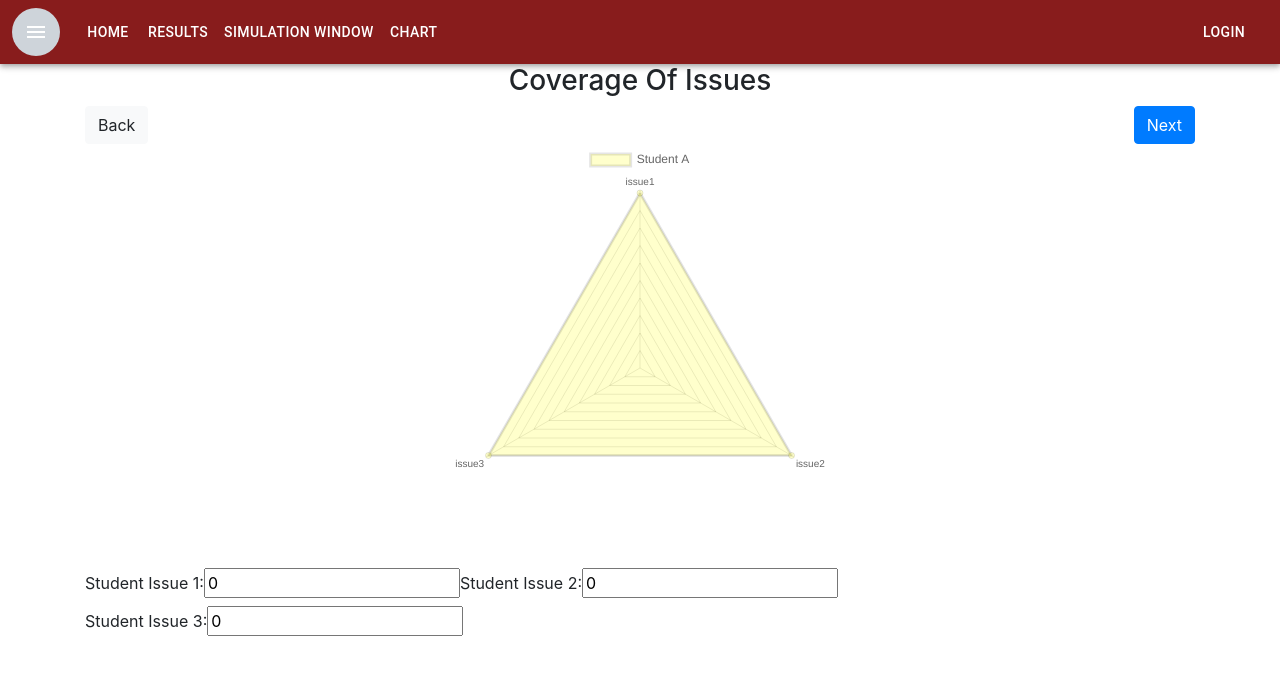
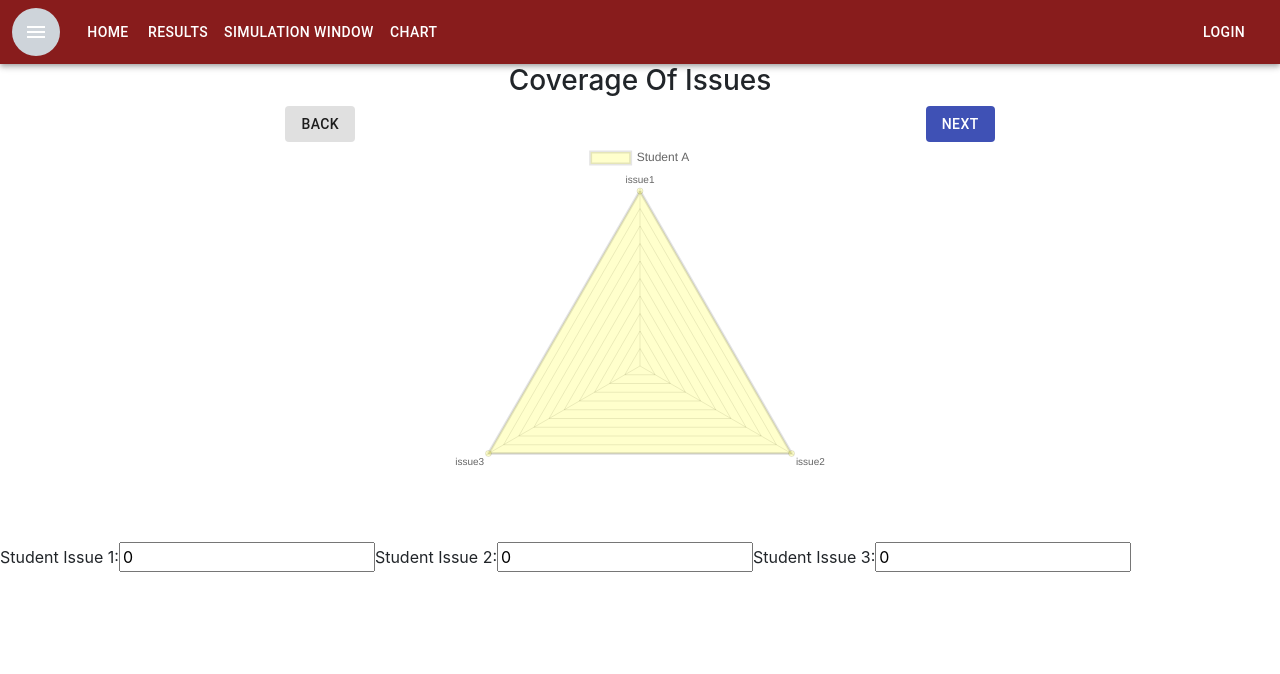
Before and after one commit to david-fisher/320-F20-Track-II, a React (Create React App) app in the folder frontend/: page /chartTest in a window 1280 px wide. Shown: the top 674 px of the page. Built offline with nearby package versions, Linux system fonts and the light colour scheme.

Commit message:
Address some comments for chart.js, chartTest.js, results.js
Also make next/back buttons look nicer

```diff
--- a/frontend/src/pages/chart/chart.js
+++ b/frontend/src/pages/chart/chart.js
@@ -2,20 +2,18 @@ import React, { useEffect, useRef, useState } from 'react';
 import Chart from 'chart.js';
 
 
-function Radar(props) {
-    let coverage = props.coverage;
+function Radar({coverage, summary}) {
     const chartContainer = useRef(null);
     const [chartInstance, setChartInstance] = useState(null);
     // state for input
 
-    const chartConfig = onChartChange(props.summary)
+    const chartConfig = onChartChange(summary)
     useEffect(() => {
         if (chartContainer && chartContainer.current) {
             const newChartInstance = new Chart(chartContainer.current, chartConfig);
             setChartInstance(newChartInstance);
         }
     }, [chartContainer]);
-
 
     return (
         <canvas
@@ -37,7 +35,6 @@ function Radar(props) {
     }
 
     function onChartChange(input) {
-
         return {
             type: 'radar',
             data: {
@@ -49,7 +46,6 @@ function Radar(props) {
                     data: Object.values(coverage)
                 }]
             },
-
             options: {
                 scale: {
                     ticks: {
@@ -63,5 +59,4 @@ function Radar(props) {
     }
 }
 
-
 export default Radar;
--- a/frontend/src/pages/chartTest.js
+++ b/frontend/src/pages/chartTest.js
@@ -1,9 +1,5 @@
 import React, { useState } from 'react';
-import Button from 'react-bootstrap/Button';
-import 'bootstrap/dist/css/bootstrap.min.css';
-import Container from 'react-bootstrap/Container';
-import Row from 'react-bootstrap/Row';
-import Col from 'react-bootstrap/Col';
+import {Button, Grid} from '@material-ui/core';
 import Radar from './chart/chart';
 
 
@@ -70,25 +66,21 @@ function RadarTest(props) {
 
     return (
         <div>
-            <Container>
-                <Row className="justify-content-center">
+            <Grid container>
+                <Grid container direction="row" justify="center">
                     <h3 >Coverage Of Issues</h3>
-                </Row>
-                <Row>
-                    <Col>
-                        <Button variant="light" onClick={(e) => {
-                            e.preventDefault();
-                            setInput(input + 1);
+                </Grid>
+                <Grid container direction="row" justify="space-around">
+                    <Button variant="contained" disableElevation onClick={(e) => {
+                        e.preventDefault();
+                        setInput(input + 1);
 
-                        }}>Back</Button>
-                    </Col>
-                    <Col>
-                        <div className="text-right"><Button variant="primary">Next</Button></div>
-                    </Col>
-                </Row>
-                <Row className="justify-content-center">
+                    }}>Back</Button>
+                    <Button variant="contained" color="primary" disableElevation>Next</Button>
+                </Grid>
+                <Grid container direction="row" justify="center">
                     <Radar key={testInput1 + testInput2 + testInput3 + ''} coverage={Coverage} summary={Summary_Value} />
-                </Row>
+                </Grid>
                 <br />
                 {/* { <form> */}
                 <label>
@@ -106,7 +98,7 @@ function RadarTest(props) {
 
                 {/* </form> } */}
 
-            </Container>
+            </Grid>
         </div>
     );
 }
--- a/frontend/src/pages/feedback.js
+++ b/frontend/src/pages/feedback.js
@@ -42,10 +42,10 @@ function Feedback({pages, setPages, activePage, setActivePage}) {
       </Grid>
       <Grid container direction="row" justify="space-between">
         <Grid item style={{ marginRight: "2rem", marginRight: "0rem", marginTop: "-3rem" }}>
-        <Button onClick={goToResults}>Back</Button>
+        <Button variant="contained" disableElevation onClick={goToResults}>Back</Button>
         </Grid>
         <Grid item style={{ marginRight: "2rem", marginRight: "0rem", marginTop: "-3rem" }}>
-          <Button onClick={goToResponse}>Next</Button>
+          <Button variant="contained" disableElevation color="primary" onClick={goToResponse}>Next</Button>
         </Grid>
       </Grid>
       <Grid container spacing={2}>
--- a/frontend/src/pages/gatheredInformation.js
+++ b/frontend/src/pages/gatheredInformation.js
@@ -41,10 +41,10 @@ function GatheredInformation({pages, setPages, activePage, setActivePage}) {
       </Grid>
       <Grid container direction="row" justify="space-between">
         <Grid item style={{ marginRight: "2rem", marginRight: "0rem", marginTop: "-3rem" }}>
-          <Button onClick={goToResponseOne}>Back</Button>
+          <Button variant="contained" disableElevation onClick={goToResponseOne}>Back</Button>
         </Grid>
         <Grid item style={{ marginRight: "2rem", marginRight: "0rem", marginTop: "-3rem" }}>
-          <Button onClick={goToStakeholders} >Next</Button>
+          <Button variant="contained" disableElevation color="primary" onClick={goToStakeholders} >Next</Button>
         </Grid>
       </Grid>
       <Grid container spacing={2}>
--- a/frontend/src/pages/introduction.js
+++ b/frontend/src/pages/introduction.js
@@ -34,7 +34,7 @@ function Introduction({ pages, setPages, activePage, setActivePage }) {
          {/*  <Button>Back</Button>*/}
         </Grid>
         <Grid item style={{ marginRight: "2rem", marginRight: "0rem", marginTop: "-3rem" }}>
-          <Button onClick={goToPrjectAssignment}>Next</Button>
+          <Button variant="contained" disableElevation color="primary" onClick={goToPrjectAssignment}>Next</Button>
         </Grid>
       </Grid>
       <Grid container spacing={2}>
--- a/frontend/src/pages/projectAssignment.js
+++ b/frontend/src/pages/projectAssignment.js
@@ -48,10 +48,10 @@ function projectAssignment({pages, setPages, activePage, setActivePage}) {
       </Grid>
       <Grid container direction="row" justify="space-between">
         <Grid item style={{ marginRight: "2rem", marginRight: "0rem", marginTop: "-3rem" }}>
-          <Button  onClick={goToIntroduction}>Back</Button>
+          <Button variant="contained" disableElevation onClick={goToIntroduction}>Back</Button>
         </Grid>
         <Grid item style={{ marginRight: "2rem", marginRight: "0rem", marginTop: "-3rem" }}>
-          <Button  onClick={goToResponseOne} >Next</Button>
+          <Button variant="contained" disableElevation color="primary" onClick={goToResponseOne} >Next</Button>
         </Grid>
       </Grid>
       <Grid container spacing={2}>
--- a/frontend/src/pages/response.js
+++ b/frontend/src/pages/response.js
@@ -32,7 +32,7 @@ function Response({pages, setPages, activePage, setActivePage}) {
       </Grid>
       <Grid container direction="row" justify="space-between">
         <Grid item style={{ marginRight: "2rem", marginRight: "0rem", marginTop: "-3rem" }}>
-          <Button onClick={goToFeedBack}>Back</Button>
+          <Button variant="contained" disableElevation onClick={goToFeedBack}>Back</Button>
         </Grid>
         <Grid item style={{ marginRight: "2rem", marginRight: "0rem", marginTop: "-3rem" }}>
           {/*<Button variant="outlined">Next</Button>*/}
--- a/frontend/src/pages/responseOne.js
+++ b/frontend/src/pages/responseOne.js
@@ -42,10 +42,10 @@ function responseOne({pages, setPages, activePage, setActivePage}) {
       </Grid>
       <Grid container direction="row" justify="space-between">
         <Grid item style={{ marginRight: "2rem", marginRight: "0rem", marginTop: "-3rem" }}>
-        <Button  onClick={goToProjectAssignment}>Back</Button>
+        <Button variant="contained" disableElevation onClick={goToProjectAssignment}>Back</Button>
         </Grid>
         <Grid item style={{ marginRight: "2rem", marginRight: "0rem",  marginTop: "-3rem" }}>
-          <Button  onClick={goToGatheredInformation}>Next</Button>
+          <Button variant="contained" disableElevation color="primary" onClick={goToGatheredInformation}>Next</Button>
         </Grid>
       </Grid>
       <Grid container spacing={2}>
--- a/frontend/src/pages/results.js
+++ b/frontend/src/pages/results.js
@@ -1,5 +1,4 @@
 import React from "react";
-import "bootstrap/dist/css/bootstrap.min.css";
 import Radar from "./chart/chart";
 import { withStyles, Typography, Box, Grid, Button } from "@material-ui/core";
 
@@ -43,10 +42,10 @@ function Results({pages, setPages, activePage, setActivePage}) {
       </Grid>
       <Grid container direction="row" justify="space-between">
         <Grid item style={{ marginRight: "2rem", marginRight: "0rem", marginTop: "-3rem" }}>
-          <Button onClick={goToStakeholders}>Back</Button>
+          <Button variant="contained" disableElevation onClick={goToStakeholders}>Back</Button>
         </Grid>
         <Grid item style={{ marginRight: "2rem", marginRight: "0rem", marginTop: "-3rem" }}>
-          <Button onClick={goToFeedback}>Next</Button>
+          <Button variant="contained" disableElevation color="primary" onClick={goToFeedback}>Next</Button>
         </Grid>
       </Grid>
       <Grid container spacing={2}>
--- a/frontend/src/pages/stakeholders.js
+++ b/frontend/src/pages/stakeholders.js
@@ -40,10 +40,10 @@ function Stakeholders({pages, setPages, activePage, setActivePage}) {
       </Grid>
       <Grid container direction="row" justify="space-between">
         <Grid item style={{ marginRight: "2rem", marginRight: "0rem", marginTop: "-3rem" }}>
-            <Button onClick={goToGatheredInformation}>Back</Button>
+            <Button variant="contained" disableElevation onClick={goToGatheredInformation}>Back</Button>
         </Grid>
         <Grid item style={{ marginRight: "2rem", marginRight: "0rem", marginTop: "-3rem" }}>
-          <Button onClick={goToResults}>Next</Button>
+          <Button variant="contained" disableElevation color="primary" onClick={goToResults}>Next</Button>
         </Grid>
       </Grid>
       <Grid container spacing={2}>
```
